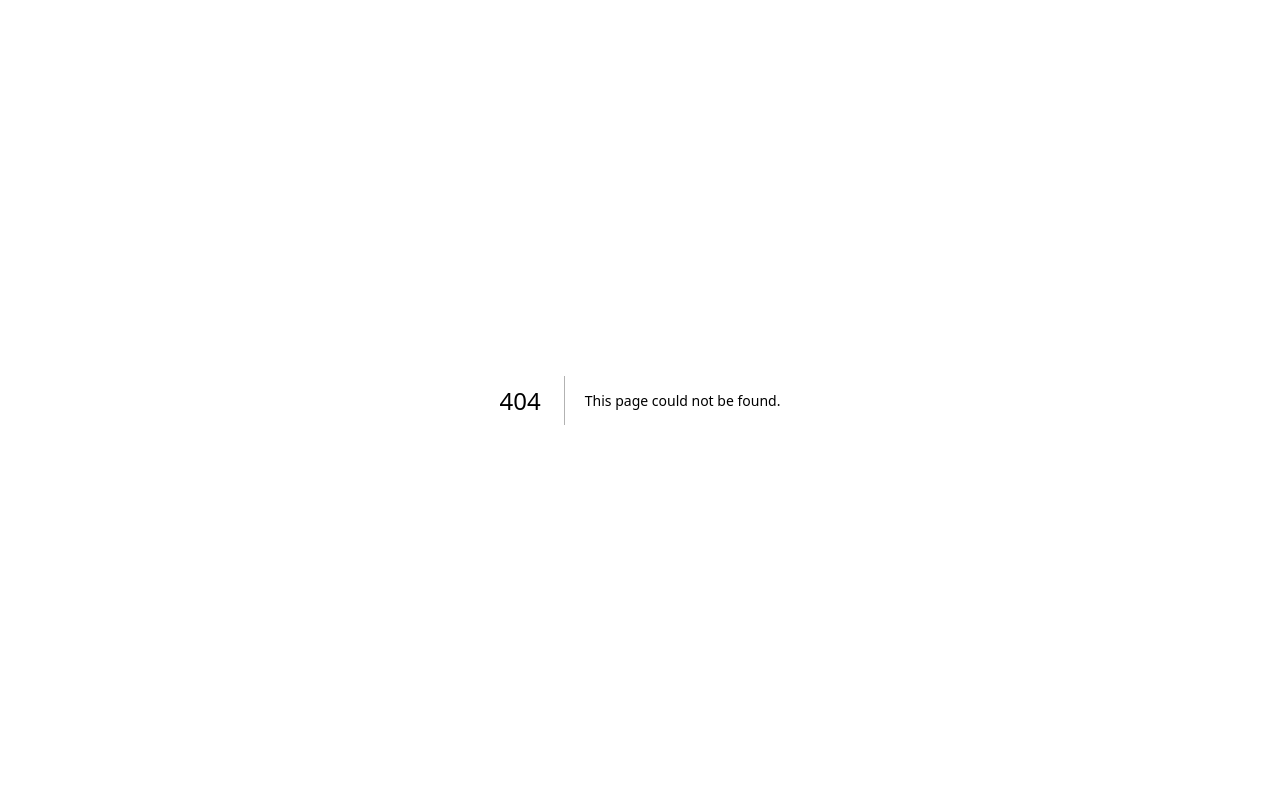
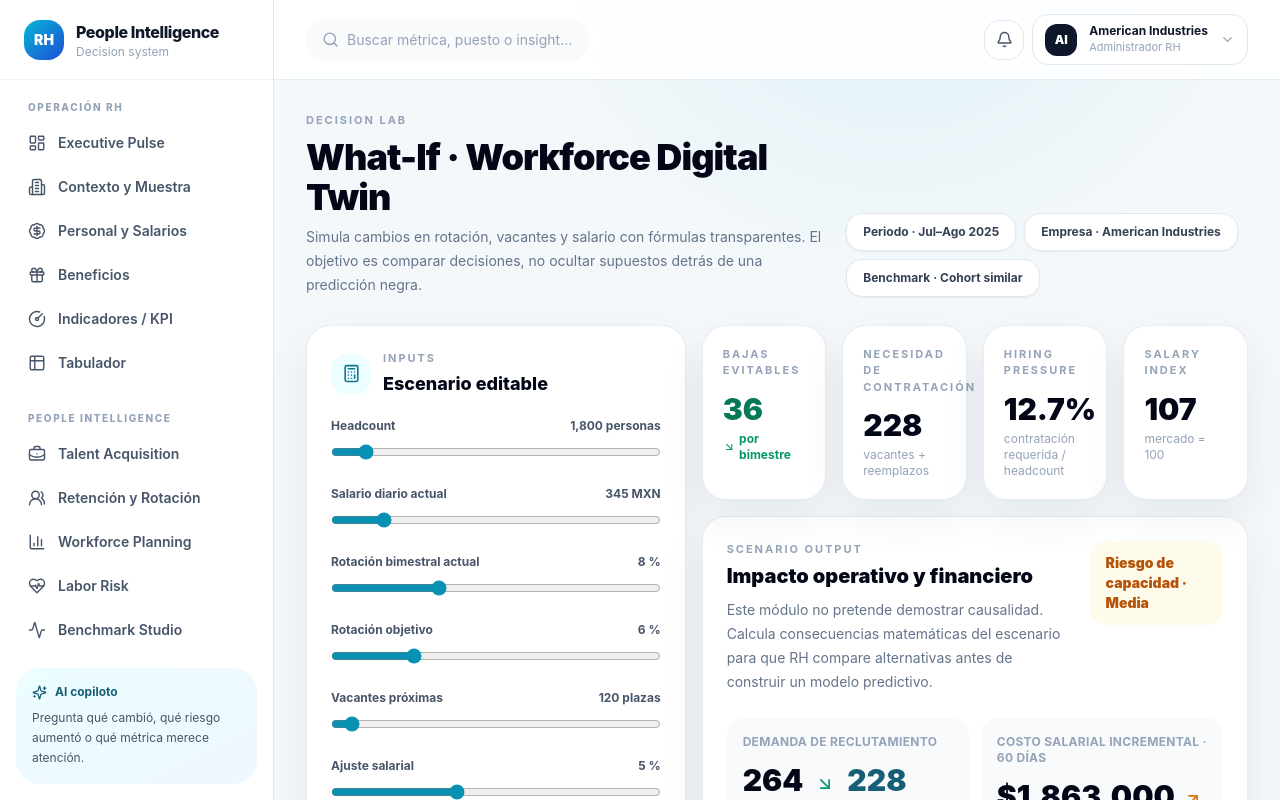
Before and after one commit to ellieeeGB/RH-platform, a Next.js app: page /what-if in a window 1280 px wide. Before the commit this address had no page. Shown: the top 800 px of the page. Built offline with nearby package versions, Linux system fonts and the light colour scheme.

Commit message:
feat: add workforce what-if lab page

```diff
--- /dev/null
+++ b/src/app/what-if/page.tsx
@@ -0,0 +1,16 @@
+import { DashboardFrame, PageHeader } from "@/components/dashboard-frame";
+import { WhatIfSimulator } from "@/components/what-if-simulator";
+import { latestMarket } from "@/lib/benchmark-data";
+
+export default function WhatIfPage() {
+  return (
+    <DashboardFrame>
+      <PageHeader
+        eyebrow="Decision Lab"
+        title="What-If · Workforce Digital Twin"
+        description="Simula cambios en rotación, vacantes y salario con fórmulas transparentes. El objetivo es comparar decisiones, no ocultar supuestos detrás de una predicción negra."
+      />
+      <WhatIfSimulator marketSalaryDaily={latestMarket.salaryBandsDaily.entryMedian} />
+    </DashboardFrame>
+  );
+}
```
